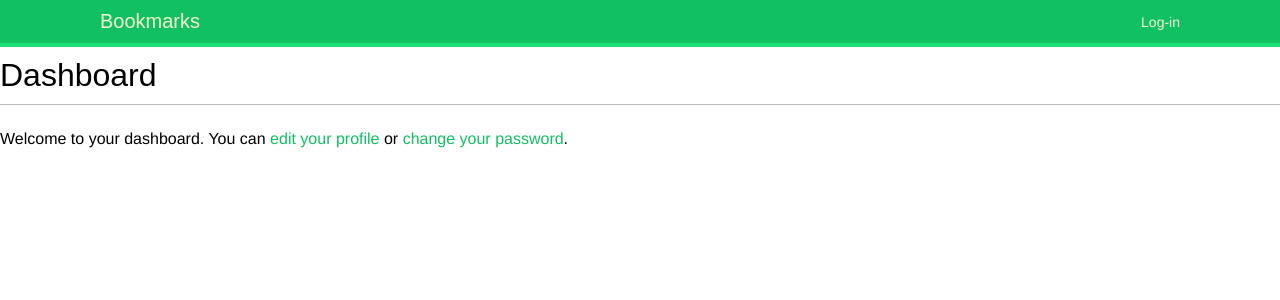
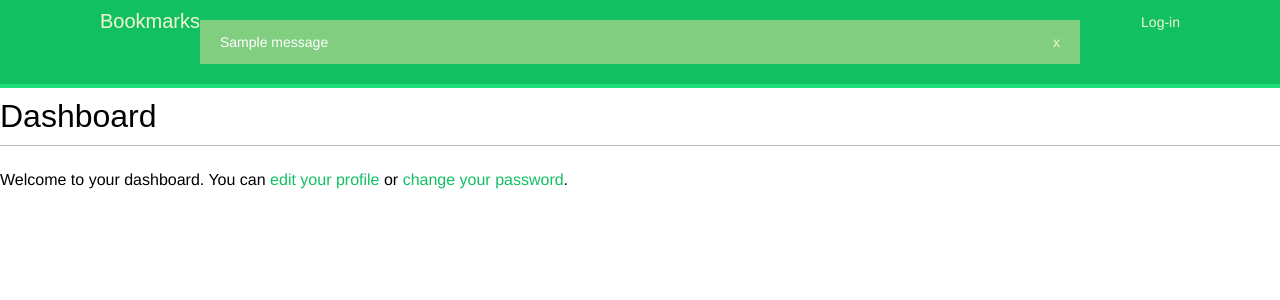
Before and after one commit to AmirMohammadKargar/Bookmark-Django, a Django app: page /account/ in a window 1280 px wide. Shown: the top 300 px of the page. Run offline with Django 3.2, Linux system fonts and the light colour scheme; one stand-in notice (Sample message) is shown; some web fonts are replaced.

Commit message:
Add message framework to base html file.

```diff
--- a/account/templates/base.html
+++ b/account/templates/base.html
@@ -30,6 +30,18 @@
         <a href="{% url 'login' %}">Log-in</a>
         {% endif %}
       </span>
+      <div>
+        {% if messages %}
+        <ul class="messages">
+          {% for message in messages %}
+          <li class="{{ message.tags }}">
+            {{ message|safe }}
+            <a href="#" class="close">x</a>
+          </li>
+          {% endfor %}
+        </ul>
+        {% endif %}
+      </div>
     </div>
     {% block content %}
     {% endblock %}
```
Also changed, not shown: db.sqlite3.
